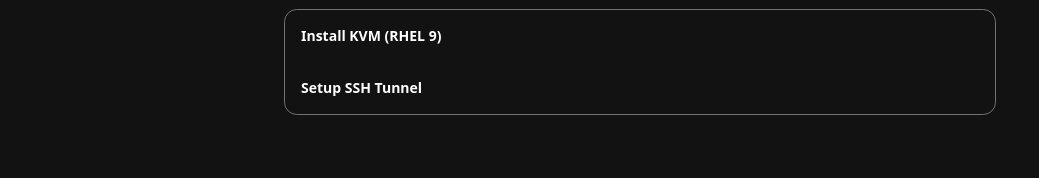
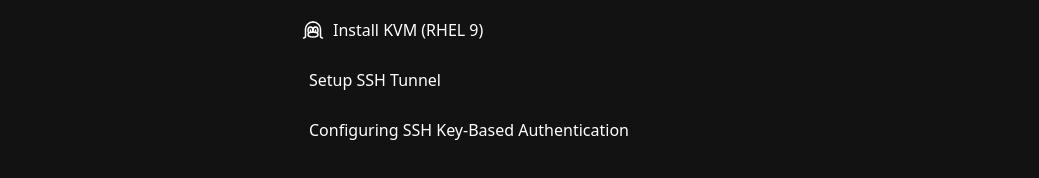
Before and after one commit to CentenV/wiki, an Astro site: page /linux in a window 1280 px wide. Shown: the part 370-548 px from the top of the page, without its empty margins (0-1039 px from the left). Built offline with nearby package versions, Linux system fonts and the light colour scheme; Astro itself is replaced by a stand-in of ours.

Commit message:
Added icon support for links in the intermediate page

```diff
--- a/src/components/PageList.tsx
+++ b/src/components/PageList.tsx
@@ -1,29 +1,23 @@
-import {
-    Table,
-    TableBody,
-    TableCaption,
-    TableCell,
-    TableHead,
-    TableHeader,
-    TableRow,
-} from "@/components/ui/table";
+import { useEffect } from "react";
 
 export default function PageList({ pages, url }: { pages: Record<string, any>, url: string }) {
+    const images = import.meta.glob<{ default: ImageMetadata }>("/src/assets/icons/*.{svg,jpeg,jpg,png,gif}", { eager: true });
+
     return (
-        <Table>
-            <TableBody>
+        <div className="flex flex-col gap-2 h-full">
             {
                 Object.entries(pages).map(([pagePath, data]) => {
                     const destinationUrl = url + pagePath.substring(1, pagePath.length - 4);
-                        // return <a href={destinationUrl}>{data.frontmatter.title}</a>;
+                    const iconPath = `/src/assets/icons/${data.frontmatter["icon"]}`
+                    if (!images[iconPath]) { console.error(`Icon "${iconPath}" for ${data.frontmatter["icon"]} not found`); }
                     return (
-                            <TableRow onClick={() => { console.log("clicked"); }}>
-                                <TableCell><a href={destinationUrl}>{data.frontmatter.title}</a></TableCell>
-                            </TableRow>
+                        <a href={destinationUrl} className="flex flex-row p-2 pl-4 border-wiki-default border-wiki-background-color hover:border-wiki-hud-border-color rounded-wiki gap-2">
+                            {(images[iconPath]) ? <img src={images[iconPath].default.src} alt={""} className="invert" /> : <span></span>}
+                            <div className="col-start-2 col-span-1">{data.frontmatter.title}</div>
+                        </a>
                     );
                 })
             }
-            </TableBody>
-        </Table>
+        </div>
     );
 }
--- a/src/components/ui/table.tsx
+++ /dev/null
@@ -1,117 +0,0 @@
-import * as React from "react"
-
-import { cn } from "@/lib/utils"
-
-const Table = React.forwardRef<
-  HTMLTableElement,
-  React.HTMLAttributes<HTMLTableElement>
->(({ className, ...props }, ref) => (
-  <div className="rounded-wiki border-wiki-default border-wiki-hud-border-color relative w-full overflow-auto">
-    <table
-      ref={ref}
-      className={cn("w-full caption-bottom text-sm", className)}
-      {...props}
-    />
-  </div>
-))
-Table.displayName = "Table"
-
-const TableHeader = React.forwardRef<
-  HTMLTableSectionElement,
-  React.HTMLAttributes<HTMLTableSectionElement>
->(({ className, ...props }, ref) => (
-  <thead ref={ref} className={cn("[&_tr]:border-b", className)} {...props} />
-))
-TableHeader.displayName = "TableHeader"
-
-const TableBody = React.forwardRef<
-  HTMLTableSectionElement,
-  React.HTMLAttributes<HTMLTableSectionElement>
->(({ className, ...props }, ref) => (
-  <tbody
-    ref={ref}
-    className={cn("[&_tr:last-child]:border-0", className)}
-    {...props}
-  />
-))
-TableBody.displayName = "TableBody"
-
-const TableFooter = React.forwardRef<
-  HTMLTableSectionElement,
-  React.HTMLAttributes<HTMLTableSectionElement>
->(({ className, ...props }, ref) => (
-  <tfoot
-    ref={ref}
-    className={cn(
-      "border-t bg-neutral-100/50 font-medium [&>tr]:last:border-b-0 dark:bg-neutral-800/50",
-      className
-    )}
-    {...props}
-  />
-))
-TableFooter.displayName = "TableFooter"
-
-const TableRow = React.forwardRef<
-  HTMLTableRowElement,
-  React.HTMLAttributes<HTMLTableRowElement>
->(({ className, ...props }, ref) => (
-  <tr
-    ref={ref}
-    className={cn(
-      "border-b transition-colors hover:bg-neutral-100/50 data-[state=selected]:bg-neutral-100 dark:hover:bg-neutral-800/50 dark:data-[state=selected]:bg-neutral-800",
-      className
-    )}
-    {...props}
-  />
-))
-TableRow.displayName = "TableRow"
-
-const TableHead = React.forwardRef<
-  HTMLTableCellElement,
-  React.ThHTMLAttributes<HTMLTableCellElement>
->(({ className, ...props }, ref) => (
-  <th
-    ref={ref}
-    className={cn(
-      "h-12 px-4 text-left align-middle font-normal text-neutral-500 [&:has([role=checkbox])]:pr-0 dark:text-neutral-400",
-      className
-    )}
-    {...props}
-  />
-))
-TableHead.displayName = "TableHead"
-
-const TableCell = React.forwardRef<
-  HTMLTableCellElement,
-  React.TdHTMLAttributes<HTMLTableCellElement>
->(({ className, ...props }, ref) => (
-  <td
-    ref={ref}
-    className={cn("font-bold p-4 align-middle [&:has([role=checkbox])]:pr-0", className)}
-    {...props}
-  />
-))
-TableCell.displayName = "TableCell"
-
-const TableCaption = React.forwardRef<
-  HTMLTableCaptionElement,
-  React.HTMLAttributes<HTMLTableCaptionElement>
->(({ className, ...props }, ref) => (
-  <caption
-    ref={ref}
-    className={cn("mt-4 text-sm text-neutral-500 dark:text-neutral-400", className)}
-    {...props}
-  />
-))
-TableCaption.displayName = "TableCaption"
-
-export {
-  Table,
-  TableHeader,
-  TableBody,
-  TableFooter,
-  TableHead,
-  TableRow,
-  TableCell,
-  TableCaption,
-}
--- a/src/pages/linux/install_kvm.mdx
+++ b/src/pages/linux/install_kvm.mdx
@@ -1,6 +1,7 @@
 ---
 title: "Install KVM (RHEL 9)"
 layout: "@layout/Content.astro"
+icon: "linux.svg"
 ---
 
 # {frontmatter.title}
--- /dev/null
+++ b/src/pages/linux/sshpublickeyauth.mdx
@@ -0,0 +1,8 @@
+---
+title: "Configuring SSH Key-Based Authentication"
+layout: "@layout/Content.astro"
+---
+
+# {frontmatter.title}
+
+## Generate the SSH public/private key
--- a/tailwind.config.mjs
+++ b/tailwind.config.mjs
@@ -15,12 +15,9 @@
 					}
 				}
 			},
-    		borderRadius: {
-    			lg: 'var(--radius)',
-    			md: 'calc(var(--radius) - 2px)',
-    			sm: 'calc(var(--radius) - 4px)'
+			gridTemplateColumns: {
+				'intermediate-page-link': '2em 1fr'
 			},
-    		colors: {}
     	},
     	colors: {
     		'wiki-background-color': '#121212',
@@ -33,7 +30,7 @@
     	borderWidth: {
     		'wiki-default': '1px',
     		'wiki-h2': '1px'
-    	}
+    	},
     },
 	plugins: [
 		require("@tailwindcss/typography"),
```
Lines whose indentation alone changed are shown as unchanged.
